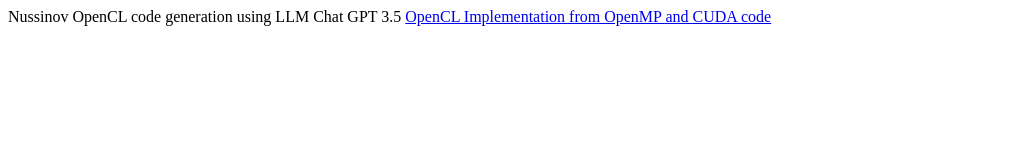
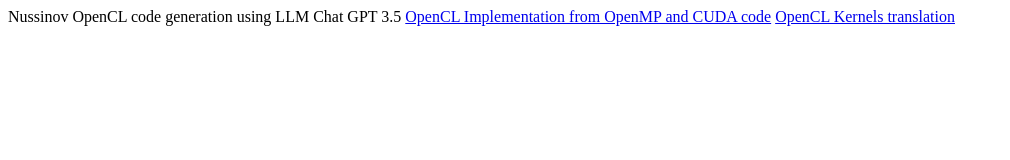
Before and after one commit to markpal/fedcsis24, a plain HTML site: page docs/index.html in a window 1280 px wide. Shown: the whole page, without its empty margins (0-1010 px from the left). Drawn offline with Linux system fonts and the light colour scheme.

Commit message:
Update index.html

```diff
--- a/docs/index.html
+++ b/docs/index.html
@@ -1,3 +1,4 @@
 Nussinov OpenCL code generation using LLM Chat GPT 3.5
 
 <a href="OpenCL Implementation for CUDA.html">OpenCL Implementation from OpenMP and CUDA code</a>
+<a href="OpenCL Translation for Parallel.html">OpenCL Kernels translation</a>
```
